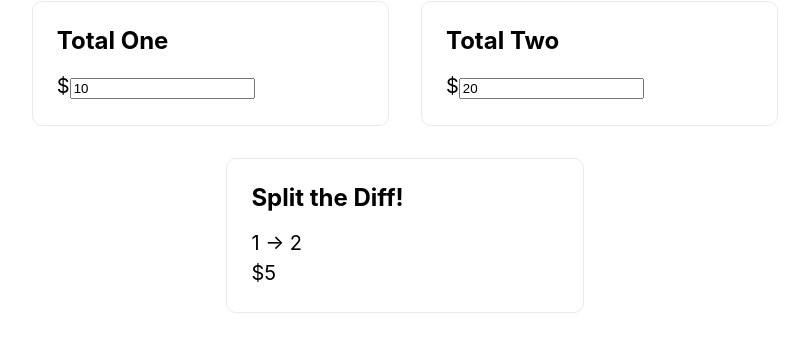
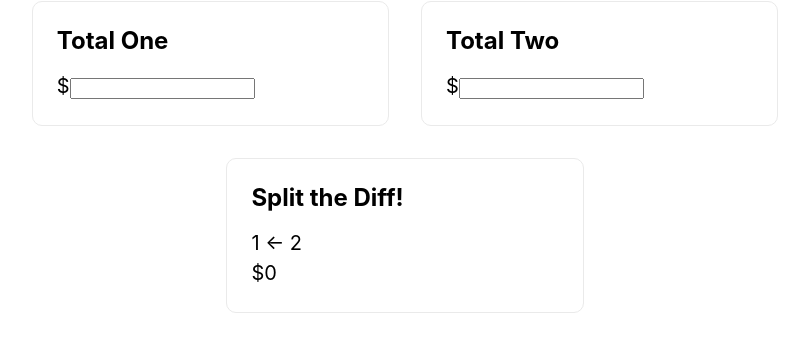
Before and after one commit to memarino92/split-the-diff, a Next.js app: page / in a window 1280 px wide. Shown: the part 301-639 px from the top of the page, without its empty margins (235-1044 px from the left). Built offline with nearby package versions, Linux system fonts and the light colour scheme.

Commit message:
added functionality to sum multiple expenses

```diff
--- a/components/Expense.js
+++ b/components/Expense.js
@@ -1,5 +1,9 @@
-export default function Expense() {
+import styles from '../styles/Home.module.css'
+
+export default function Expense({ expense }) {
     return (
-        <></>
+        <div className={styles.expense}>
+            <p>${expense}</p>
+        </div>
     )
 }
--- a/components/ExpenseList.js
+++ b/components/ExpenseList.js
@@ -4,14 +4,15 @@ import styles from '../styles/Home.module.css'
 export default function ExpenseList({ expenseList }) {
     return (
         <div className={styles.expenseList}>
-                    {expenseList.map((expense) => {
-                        return (
-                                <Expense
-                                key={expense.id}
-                                expense={expense} />
-                                )}
+            {
+            expenseList.map((expense) => {
+                return (
+                        <Expense
+                        expense={expense} />
                         )
                     }
-                </div>
+                )
+            }
+        </div>
     )
 }
--- a/components/TotalCard.js
+++ b/components/TotalCard.js
@@ -1,14 +1,20 @@
 import styles from '../styles/Home.module.css'
+import ExpenseList from './ExpenseList'
 
-export default function TotalCard({ title, defaultValue, value, handleChange }) {
+export default function TotalCard({ title, handleChange, handleSubmit, listOfTotals }) {
     return (
         <div className={styles.card}>
             <h2>{title}</h2>
             <p>
-              $<input
-                type="text"
-                value={value}
-                onChange={handleChange} />
+              <form onSubmit={handleSubmit}>
+                $<input
+                  type="text"
+                  onChange={handleChange} />
+              </form>
+            </p>
+            <p>
+              <ExpenseList
+              expenseList={listOfTotals} />
             </p>
           </div>
     )
--- a/pages/index.js
+++ b/pages/index.js
@@ -8,12 +8,28 @@ import ResultCard from '../components/ResultCard'
 
 export default function Home() {
   //declare state variables
-  const [totalOne, setTotalOne] = useState(10)
-  const [totalTwo, setTotalTwo] = useState(20)
+  const [totalOne, setTotalOne] = useState(0)
+  const [totalTwo, setTotalTwo] = useState(0)
+
+  const [listOfTotalsOne, setListOfTotalsOne] = useState([])
+  const [listOfTotalsTwo, setListOfTotalsTwo] = useState([])
 
   //declare event handlers
-  const handleTotalOneChange = (e) => setTotalOne(e.target.value)
-  const handleTotalTwoChange = (e) => setTotalTwo(e.target.value)
+  const handleTotalOneChange = (e) => {
+    setTotalOne(Number(e.target.value))
+  }
+  const handleTotalTwoChange = (e) => {
+    setTotalTwo(Number(e.target.value))
+  }
+
+  const handleTotalOneSubmit = (e) => {
+    e.preventDefault();
+    setListOfTotalsOne([...listOfTotalsOne, totalOne])
+  }
+  const handleTotalTwoSubmit = (e) => {
+    e.preventDefault();
+    setListOfTotalsTwo([...listOfTotalsTwo, totalTwo])
+  }
 
   return (
     <div className={styles.container}>
@@ -29,17 +45,19 @@ export default function Home() {
         <div className={styles.grid}>
           <TotalCard
           title="Total One"
-          value={totalOne}
-          handleChange={handleTotalOneChange} />
+          handleChange={handleTotalOneChange}
+          handleSubmit={handleTotalOneSubmit}
+          listOfTotals={listOfTotalsOne} />
 
           <TotalCard
           title="Total Two"
-          value={totalTwo}
-          handleChange={handleTotalTwoChange} />
+          handleChange={handleTotalTwoChange}
+          handleSubmit={handleTotalTwoSubmit}
+          listOfTotals={listOfTotalsTwo} />
 
           <ResultCard
-          totalOne={totalOne}
-          totalTwo={totalTwo} />
+          totalOne={listOfTotalsOne.reduce((total, num) => total + num, 0)}
+          totalTwo={listOfTotalsTwo.reduce((total, num) => total + num, 0)} />
         </div>
       </main>
       <Footer />
```
